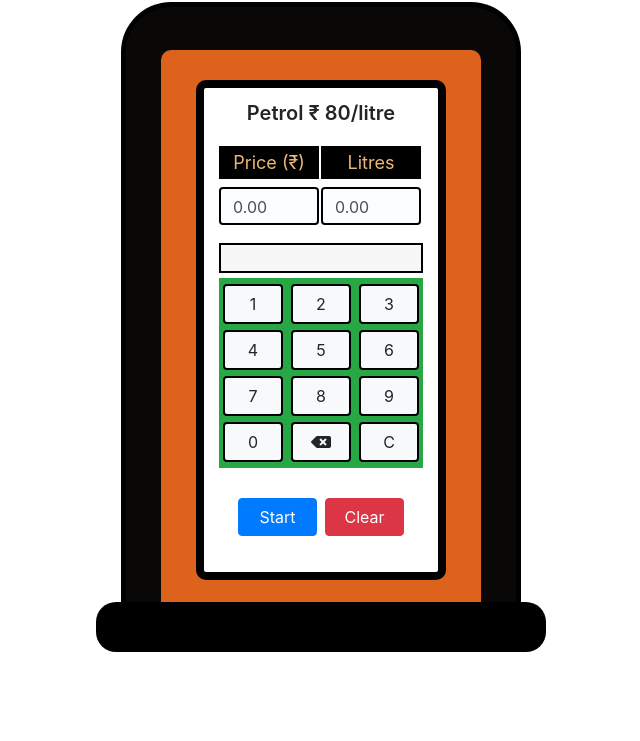
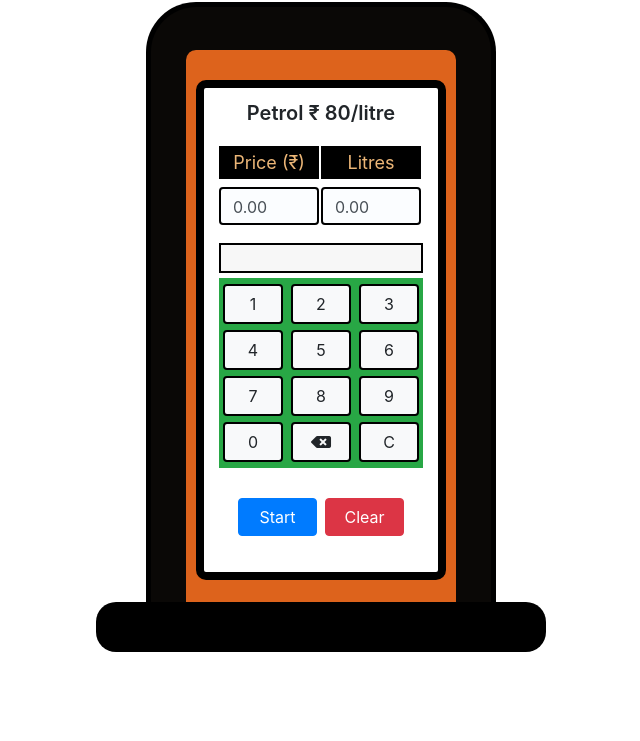
Before and after one commit to snatagayan19/FillingStation.github.io, a plain HTML site: page index.html in a window 1280 px wide. Shown: the part 59-800 px from the top of the page, without its empty margins (319-959 px from the left). Drawn offline with nearby package versions, Linux system fonts and the light colour scheme.

Commit message:
Update index.html

```diff
--- a/index.html
+++ b/index.html
@@ -21,7 +21,7 @@
     </div>
 -->
         <div class="container d-flex align-items-center justify-content-center">
-            <div class="parent-div d-flex align-items-center justify-content-center" style="width:400px;height: 600px">
+            <div class="parent-div d-flex align-items-center justify-content-center" style="width:350px;height: 600px">
                 <div class="child-div d-flex justify-content-center" style="width: 350px; height: 580px ;">
                     <div class="child2-div" style="width: 250px; height: 500px">
                         <div class="container mainArea ">
```
